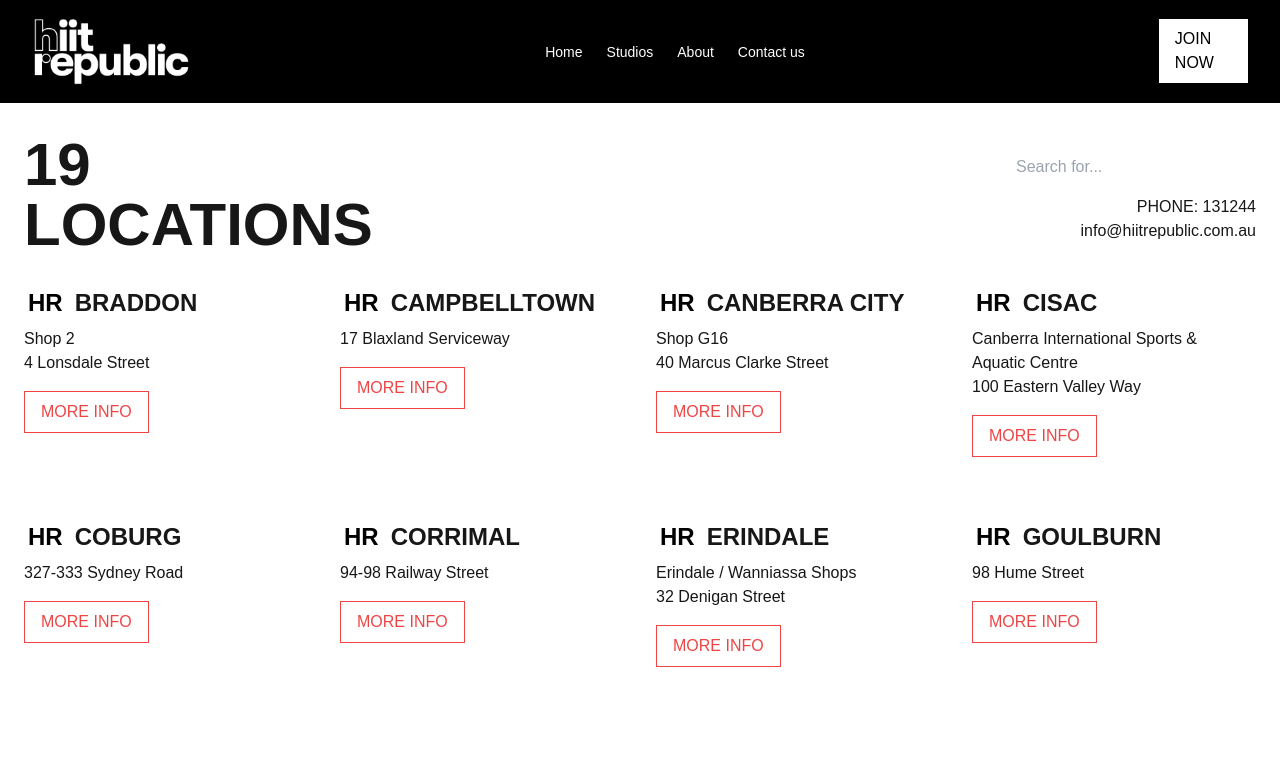
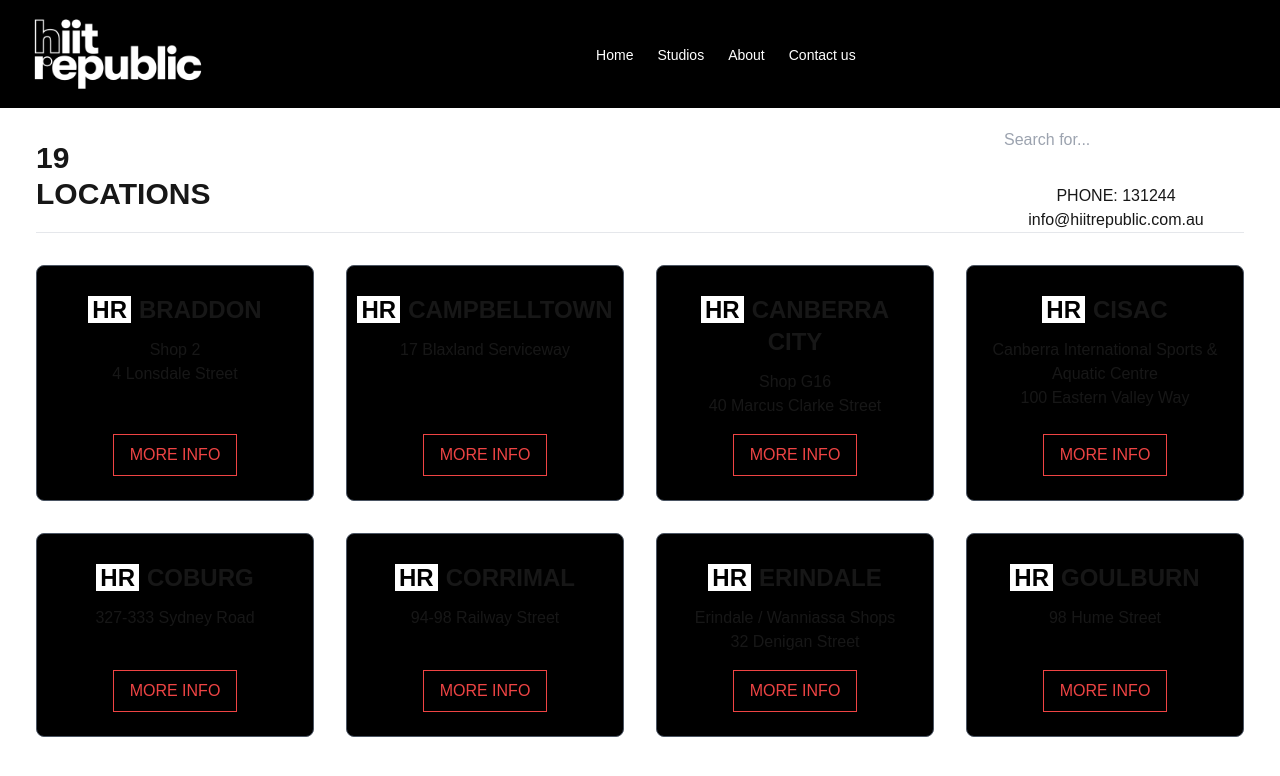
Before and after one commit to Timothy-itayi/viva-leisure-clone, a Next.js app in the folder hii-republic-clone/: page /studio in a window 1280 px wide. Shown: the top 776 px of the page. Built offline with nearby package versions, Linux system fonts and the light colour scheme.

Commit message:
update the studio page'

```diff
--- a/hii-republic-clone/app/components/nav/Navbar.tsx
+++ b/hii-republic-clone/app/components/nav/Navbar.tsx
@@ -13,6 +13,7 @@
   };
 
   return (
+    <div className='fixed w-full'>
     <div className="bg-black text-white flex justify-between items-center px-8 py-4 relative">
       {/* Logo */}
       <div className=" items-center static">
@@ -69,9 +70,10 @@
       {/* Buttons on the right (only visible on larger screens) */}
       <div className="hidden sm:flex space-x-4">
 
-        <p className="bg-white text-black px-4 py-2">JOIN NOW</p>
+
 
       </div>
     </div>
+    </div>
   );
 }
--- /dev/null
+++ b/hii-republic-clone/app/studio/components/card.tsx
@@ -0,0 +1,25 @@
+import React from 'react';
+
+interface CardProps {
+  title: string; // Type annotation for title
+  address: string; // Type annotation for address
+}
+
+const Card: React.FC<CardProps> = ({ title, address }) => {
+  return (
+    <div className="flex flex-col justify-between  items-center h-full p-6 bg-black text-center  rounded-lg border border-gray-600">
+      <div>
+        <h2 className="text-2xl font-bold mb-2 p-1">
+          <span className="bg-white text-black px-1 mr-2">HR</span>
+          {title}
+        </h2>
+        <p className="mb-4 whitespace-pre-line">{address}</p>
+      </div>
+      <button className="border border-red-500  text-red-500 px-4 py-2 mt-auto hover:bg-red-500 hover:text-white transition-colors">
+        MORE INFO
+      </button>
+    </div>
+  );
+};
+
+export default Card;
--- a/hii-republic-clone/app/studio/page.tsx
+++ b/hii-republic-clone/app/studio/page.tsx
@@ -1,26 +1,30 @@
 import React from 'react';
 import locations from '../data/locations';
-const Studios  = () => {
+import Card from './components/card'; // Import the Card component
 
+const Studios: React.FC = () => {
+  return (
+    <div className='py-10'>
+      <div className="py-20 px-9">
+        <div className="border-b flex flex-col sm:flex-row justify-between items-center mb-8">
+          <h1 className="text-3xl font-bold">19<br />LOCATIONS</h1>
+          {/* Centering the search bar */}
+          <div className="flex flex-col items-center sm:text-right">
+            <input
+              type="text"
+              placeholder="Search for..."
+              className="bg-white text-black px-4 py-2 rounded-full w-64 mb-4"
+            />
+            <p className="mt-2">PHONE: 131244</p>
+            <p>info@hiitrepublic.com.au</p>
+          </div>
+        </div>
 
-  return (
-    <div className="px-6 py-8">
-      <div className="flex justify-between items-center mb-8  ">
-        <h1 className="text-6xl font-bold">19<br />LOCATIONS</h1>
-        <div>
-          <input type="text" placeholder="Search for..." className="bg-white text-black px-4 py-2 rounded-full w-64" />
-          <p className="text-right mt-2">PHONE: 131244</p>
-          <p className="text-right">info@hiitrepublic.com.au</p>
+        <div className="grid grid-cols-1 sm:grid-cols-2 lg:grid-cols-4 gap-8">
+          {locations.map((location, index) => (
+            <Card key={index} title={location.name} address={location.address} />
+          ))}
         </div>
-      </div>
-      <div className="grid grid-cols-1 sm:grid-cols-2 lg:grid-cols-4 gap-8">
-        {locations.map((location, index) => (
-          <div key={index} className="mb-8">
-            <h2 className="text-2xl font-bold mb-2"><span className="bg-white text-black px-1 mr-2">HR</span>{location.name}</h2>
-            <p className="mb-4 whitespace-pre-line">{location.address}</p>
-            <button className="border border-red-500 text-red-500 px-4 py-2 hover:bg-red-500 hover:text-white transition-colors">MORE INFO</button>
-          </div>
-        ))}
       </div>
     </div>
   );
```
